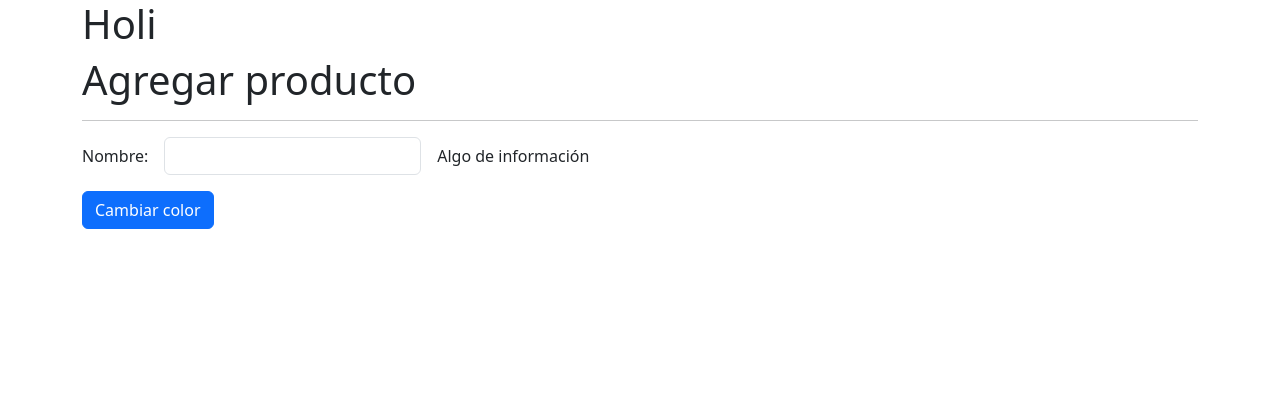
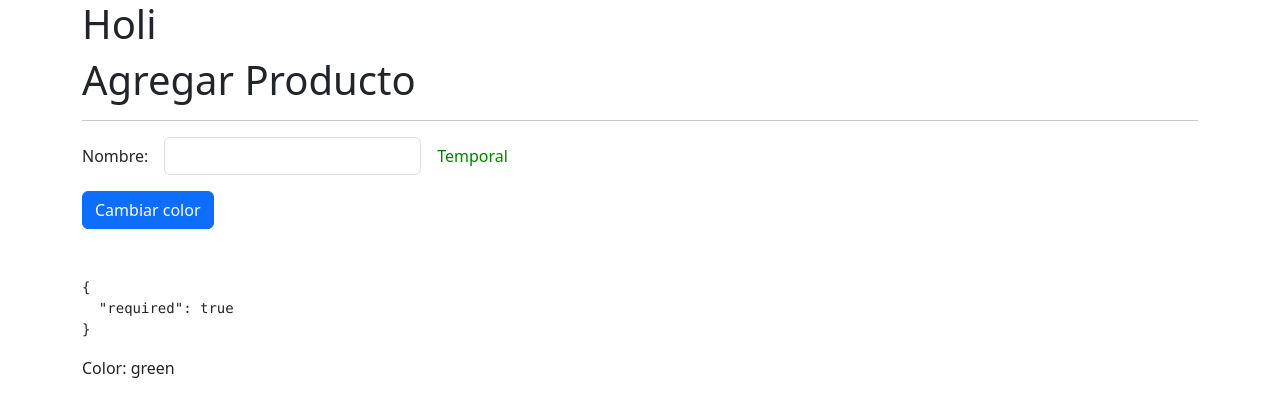
Before and after one commit to Alexm0u/directiveSignals, an Angular app: page /products/product in a window 1280 px wide. Shown: the top 416 px of the page. Built offline with nearby package versions, Linux system fonts and the light colour scheme.

Commit message:
Direct input - cambiar color del host

```diff
--- a/src/app/app.module.ts
+++ b/src/app/app.module.ts
@@ -3,6 +3,7 @@
 
 import { AppRoutingModule } from './app-routing.module';
 import { AppComponent } from './app.component';
+import { ReactiveFormsModule } from '@angular/forms';
 
 @NgModule({
   declarations: [
@@ -10,7 +11,8 @@
   ],
   imports: [
     BrowserModule,
-    AppRoutingModule
+    AppRoutingModule,
+    ReactiveFormsModule
   ],
   providers: [],
   bootstrap: [AppComponent]
--- a/src/app/products/pages/product-page/product-page.component.html
+++ b/src/app/products/pages/product-page/product-page.component.html
@@ -1,33 +1,29 @@
-<h1>Agregar producto</h1>
-<hr>
+<h1>Agregar Producto</h1>
+<hr />
 
-<form>
-
+<form [formGroup]="myForm">
   <div class="row g-3 align-items-center mb-3">
-
     <div class="col-auto">
       <label>Nombre:</label>
     </div>
 
     <div class="col-auto">
-        <input type="text" class="form-control">
+      <input formControlName="name" type="text" class="form-control" />
     </div>
 
     <div class="col-auto">
-        <span >Algo de información</span>
+      <span customLabel [color]="color">Temporal</span>
     </div>
-
   </div>
 
   <div class="row">
     <div class="col">
-        <button class="btn btn-primary">
+      <button (click)="changeColor()" class="btn btn-primary">
         Cambiar color
       </button>
     </div>
   </div>
+</form>
 
-
-
-
-</form>
+<pre class="mt-5">{{ myForm.get("name")?.errors | json }}</pre>
+<p>Color: {{ color }}</p>
--- a/src/app/products/pages/product-page/product-page.component.ts
+++ b/src/app/products/pages/product-page/product-page.component.ts
@@ -1,9 +1,29 @@
-import { Component } from '@angular/core';
+import { Component, inject } from '@angular/core';
+import { FormBuilder, FormGroup, Validators } from '@angular/forms';
+
+
 
 @Component({
   templateUrl: './product-page.component.html',
-  styleUrls: ['./product-page.component.css']
+  styleUrls: ['./product-page.component.css'],
 })
 export class ProductPageComponent {
+  //constructor( private fb: FormBuilder) {}
+  private fb = inject(FormBuilder);
+  public color: string = 'green';
+  public myForm: FormGroup = this.fb.group({
+    name: [
+      '',
+      [Validators.required, Validators.minLength(6), Validators.email],
+    ],
+  });
 
+
+
+  changeColor() {
+    const color = '#xxxxxx'.replace(/x/g, (y) =>
+      ((Math.random() * 16) | 0).toString(16)
+    );
+    this.color = color;
+  }
 }
--- /dev/null
+++ b/src/app/shared/directives/custom-label.directive.ts
@@ -0,0 +1,32 @@
+import { Directive, ElementRef, OnInit, Input } from '@angular/core';
+
+@Directive({
+  selector: '[customLabel]'
+})
+export class CustomLabelDirective implements OnInit {
+
+  private htmlElement?: ElementRef<HTMLElement>;
+  private _color = 'red'
+
+  @Input() set color( value: string){
+    this._color = value;
+    this.setSTyle();
+  }
+
+  constructor(private el: ElementRef<HTMLElement>) {
+
+    this.htmlElement = el;
+
+   }
+
+  ngOnInit(): void {
+    this.setSTyle();
+  }
+
+  setSTyle():void{
+    if (!this.htmlElement)return;
+
+this.htmlElement!.nativeElement.style.color = this._color
+  }
+
+}
```
Also changed, not shown: src/app/products/products.module.ts (+7 -1 lines), src/app/shared/shared.module.ts (added, +18 -0 lines). Lines whose indentation alone changed are shown as unchanged.
